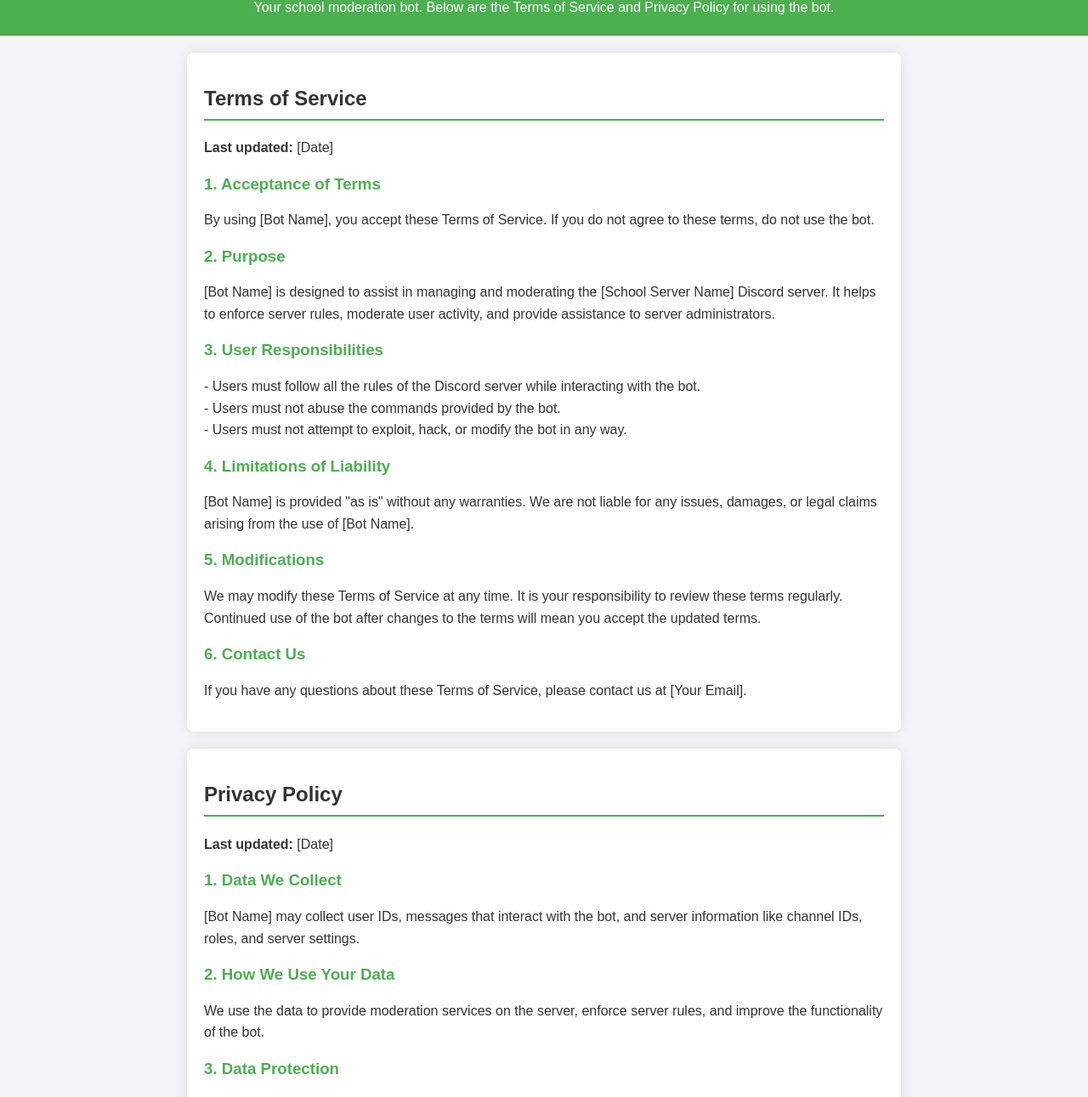
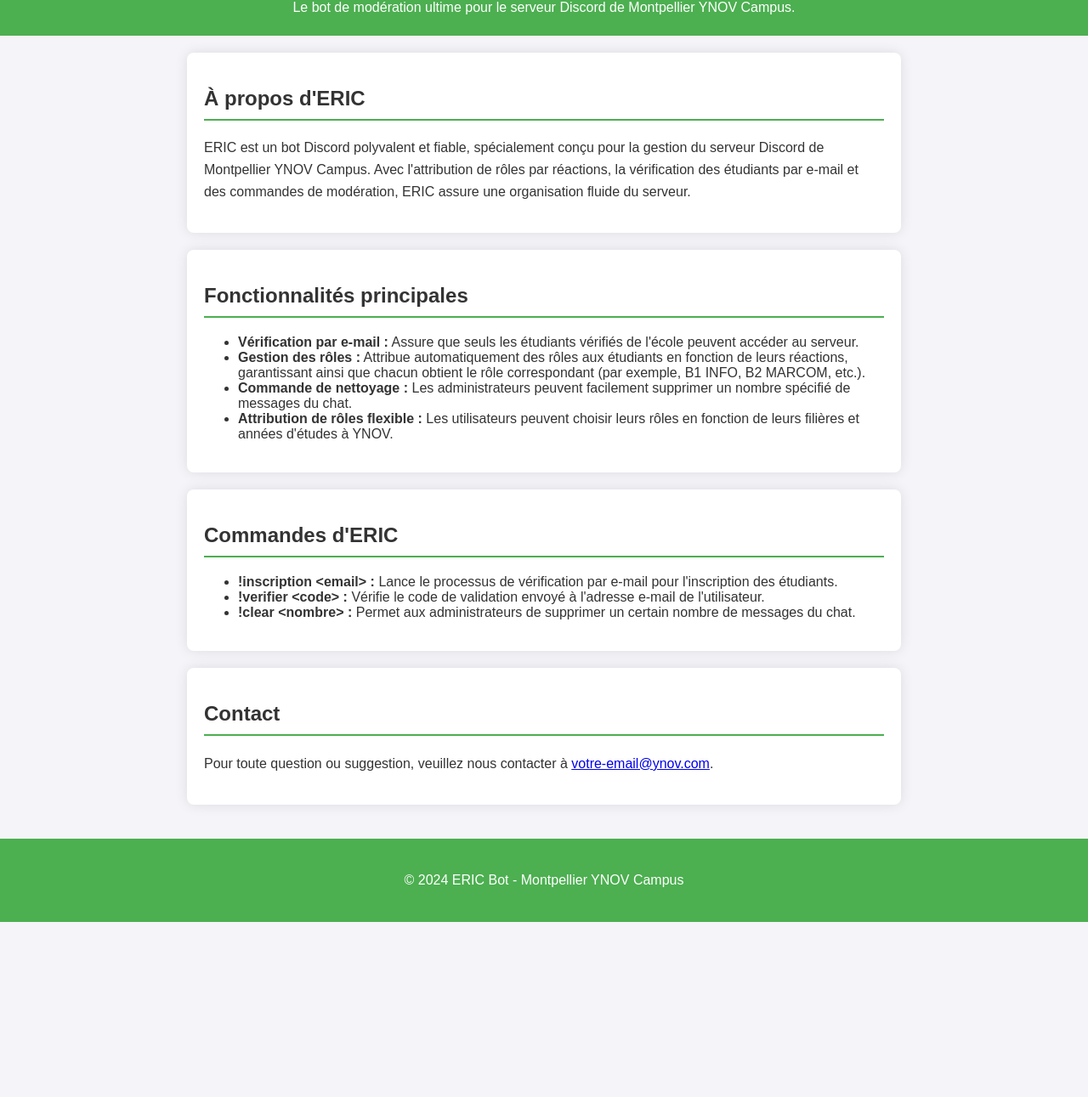
Before and after one commit to LeYapson/MYC-DISCORD-BOT, a plain HTML site: page index.html in a window 1280 px wide. Shown: the part 79-1370 px from the top of the page at 85% size. After the commit the page ends 1164 px from the top, so only its background shows below. Drawn offline with Linux system fonts and the light colour scheme.

Commit message:
push website fr

```diff
--- a/index.html
+++ b/index.html
@@ -1,70 +1,53 @@
 <!DOCTYPE html>
-<html lang="en">
+<html lang="fr">
 <head>
     <meta charset="UTF-8">
     <meta name="viewport" content="width=device-width, initial-scale=1.0">
-    <title>[Bot Name] - Terms of Service & Privacy Policy</title>
+    <meta name="description" content="ERIC est un bot Discord de modération conçu pour un serveur scolaire du Montpellier YNOV Campus, destiné à gérer les rôles, vérifier les étudiants et faciliter la communication.">
+    <meta name="keywords" content="Discord, Bot, Modération, Serveur Scolaire, Gestion des Rôles, Vérification, ERIC, Montpellier YNOV Campus">
+    <meta name="author" content="Votre Nom">
+    <title>ERIC - Bot de Modération pour Montpellier YNOV Campus</title>
     <link rel="stylesheet" href="styles.css">
 </head>
 <body>
     <header>
-        <h1>Welcome to [Bot Name]</h1>
-        <p>Your school moderation bot. Below are the Terms of Service and Privacy Policy for using the bot.</p>
+        <h1>Bienvenue sur ERIC</h1>
+        <p>Le bot de modération ultime pour le serveur Discord de Montpellier YNOV Campus.</p>
     </header>
 
-    <section class="tos">
-        <h2>Terms of Service</h2>
-        <p><strong>Last updated:</strong> [Date]</p>
+    <main>
+        <section id="about">
+            <h2>À propos d'ERIC</h2>
+            <p>ERIC est un bot Discord polyvalent et fiable, spécialement conçu pour la gestion du serveur Discord de Montpellier YNOV Campus. Avec l'attribution de rôles par réactions, la vérification des étudiants par e-mail et des commandes de modération, ERIC assure une organisation fluide du serveur.</p>
+        </section>
 
-        <h3>1. Acceptance of Terms</h3>
-        <p>By using [Bot Name], you accept these Terms of Service. If you do not agree to these terms, do not use the bot.</p>
+        <section id="features">
+            <h2>Fonctionnalités principales</h2>
+            <ul>
+                <li><strong>Vérification par e-mail :</strong> Assure que seuls les étudiants vérifiés de l'école peuvent accéder au serveur.</li>
+                <li><strong>Gestion des rôles :</strong> Attribue automatiquement des rôles aux étudiants en fonction de leurs réactions, garantissant ainsi que chacun obtient le rôle correspondant (par exemple, B1 INFO, B2 MARCOM, etc.).</li>
+                <li><strong>Commande de nettoyage :</strong> Les administrateurs peuvent facilement supprimer un nombre spécifié de messages du chat.</li>
+                <li><strong>Attribution de rôles flexible :</strong> Les utilisateurs peuvent choisir leurs rôles en fonction de leurs filières et années d'études à YNOV.</li>
+            </ul>
+        </section>
 
-        <h3>2. Purpose</h3>
-        <p>[Bot Name] is designed to assist in managing and moderating the [School Server Name] Discord server. It helps to enforce server rules, moderate user activity, and provide assistance to server administrators.</p>
+        <section id="commands">
+            <h2>Commandes d'ERIC</h2>
+            <ul>
+                <li><strong>!inscription &lt;email&gt; :</strong> Lance le processus de vérification par e-mail pour l'inscription des étudiants.</li>
+                <li><strong>!verifier &lt;code&gt; :</strong> Vérifie le code de validation envoyé à l'adresse e-mail de l'utilisateur.</li>
+                <li><strong>!clear &lt;nombre&gt; :</strong> Permet aux administrateurs de supprimer un certain nombre de messages du chat.</li>
+            </ul>
+        </section>
 
-        <h3>3. User Responsibilities</h3>
-        <p>- Users must follow all the rules of the Discord server while interacting with the bot.<br>
-           - Users must not abuse the commands provided by the bot.<br>
-           - Users must not attempt to exploit, hack, or modify the bot in any way.</p>
-
-        <h3>4. Limitations of Liability</h3>
-        <p>[Bot Name] is provided "as is" without any warranties. We are not liable for any issues, damages, or legal claims arising from the use of [Bot Name].</p>
-
-        <h3>5. Modifications</h3>
-        <p>We may modify these Terms of Service at any time. It is your responsibility to review these terms regularly. Continued use of the bot after changes to the terms will mean you accept the updated terms.</p>
-
-        <h3>6. Contact Us</h3>
-        <p>If you have any questions about these Terms of Service, please contact us at [Your Email].</p>
-    </section>
-
-    <section class="privacy-policy">
-        <h2>Privacy Policy</h2>
-        <p><strong>Last updated:</strong> [Date]</p>
-
-        <h3>1. Data We Collect</h3>
-        <p>[Bot Name] may collect user IDs, messages that interact with the bot, and server information like channel IDs, roles, and server settings.</p>
-
-        <h3>2. How We Use Your Data</h3>
-        <p>We use the data to provide moderation services on the server, enforce server rules, and improve the functionality of the bot.</p>
-
-        <h3>3. Data Protection</h3>
-        <p>We take reasonable measures to protect the data collected by [Bot Name], but we cannot guarantee its security.</p>
-
-        <h3>4. Data Sharing</h3>
-        <p>We do not share data with third parties unless required by law or to prevent abuse on the server.</p>
-
-        <h3>5. Your Rights</h3>
-        <p>You have the right to request access to or deletion of your data. To make such a request, please contact us at [Your Email].</p>
-
-        <h3>6. Changes to This Policy</h3>
-        <p>We may update this Privacy Policy at any time. Changes will be posted in the server and on the bot’s documentation.</p>
-
-        <h3>7. Contact Us</h3>
-        <p>If you have any questions about this Privacy Policy, please contact us at [Your Email].</p>
-    </section>
+        <section id="contact">
+            <h2>Contact</h2>
+            <p>Pour toute question ou suggestion, veuillez nous contacter à <a href="mailto:votre-email@ynov.com">votre-email@ynov.com</a>.</p>
+        </section>
+    </main>
 
     <footer>
-        <p>&copy; 2024 [Bot Name]. All rights reserved.</p>
+        <p>&copy; 2024 ERIC Bot - Montpellier YNOV Campus</p>
     </footer>
 </body>
 </html>
```
